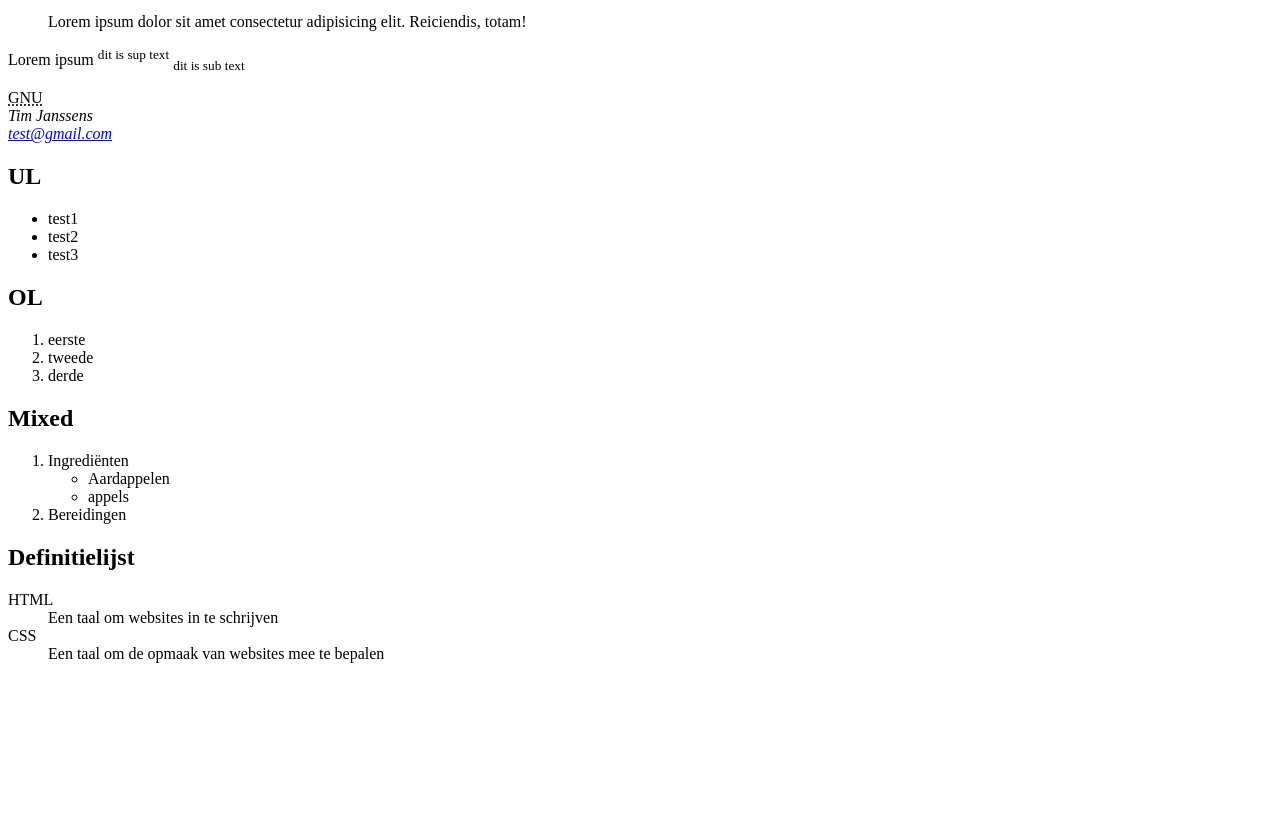
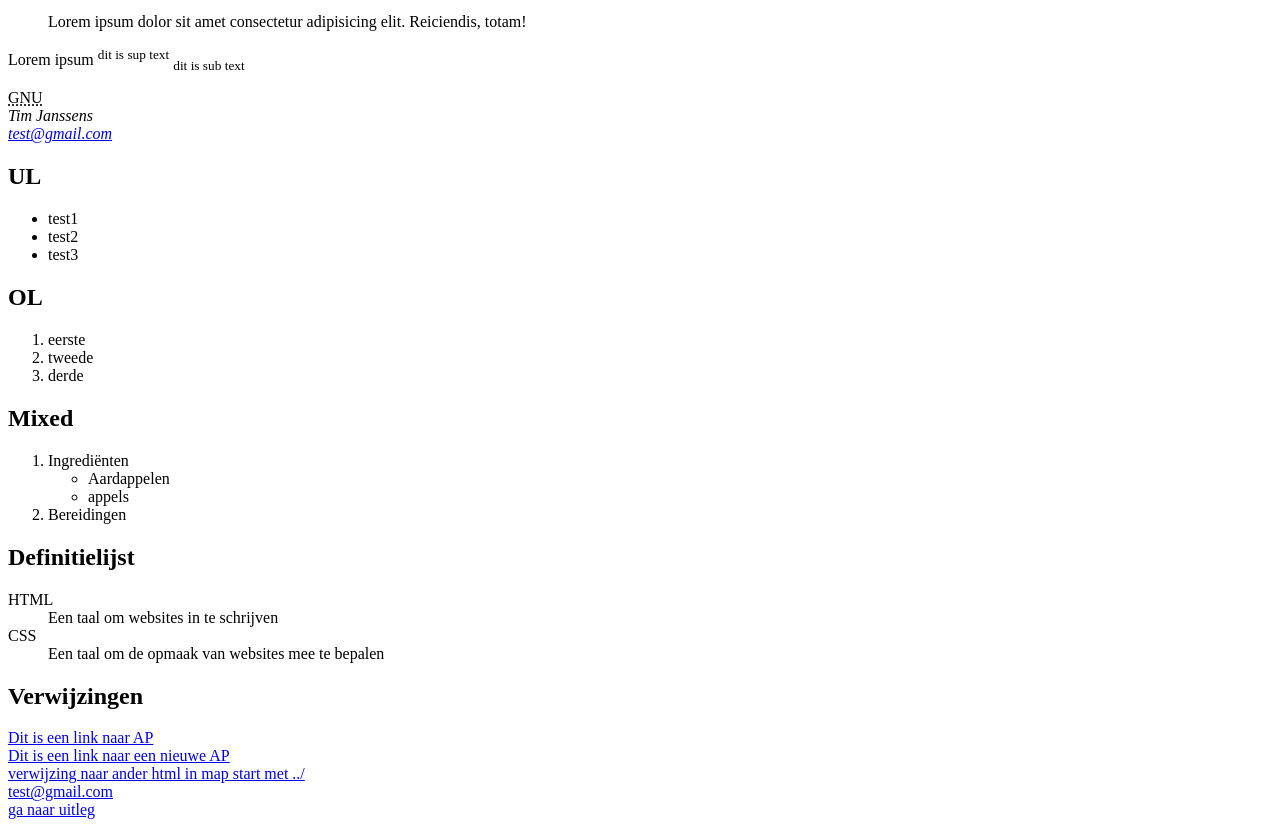
Before and after one commit to timjanssens/Webtechnologie, a plain HTML site: page les 09 23/les0923.html in a window 1280 px wide. Shown: the part 101-928 px from the top of the page. Before the commit the page ends 800 px from the top, so only its background shows below. Drawn offline with Linux system fonts and the light colour scheme.

Commit message:
Add links a tag

```diff
--- a/les 09 23/les0923.html
+++ b/les 09 23/les0923.html
@@ -10,7 +10,7 @@
 
 <body>
 
-    <h1>Uitleg van q tag en blokquote</h1>
+    <h1 id="uitleg">Uitleg van q tag en blokquote</h1>
 
     <p>Lorem ipsum dolor <cite>Een quote van...</cite> <q cite="https://app.be">dit is een quote</q> sit amet
         consectetur adipisicing elit. Maiores nostrum dolorem dolorum cum assumenda cumque
@@ -71,6 +71,19 @@
         <dd>Een taal om de opmaak van websites mee te bepalen</dd>
     </dl>
 
+    <h2>Verwijzingen</h2>
+
+    <a href="http://ap.be">Dit is een link naar AP</a><br>
+
+    <a href="http://ap.be" target="_blank">Dit is een link naar een nieuwe AP</a><br>
+
+    <a href="../les 09 16/les.html">verwijzing naar ander html in map start met ../</a><br>
+
+    <a href="mailto:test@gmail.com">test@gmail.com</a><br>
+
+    <a href="#uitleg">ga naar uitleg</a><br>
+
+
 </body>
 
 </html>
```
Lines whose indentation alone changed are shown as unchanged.
